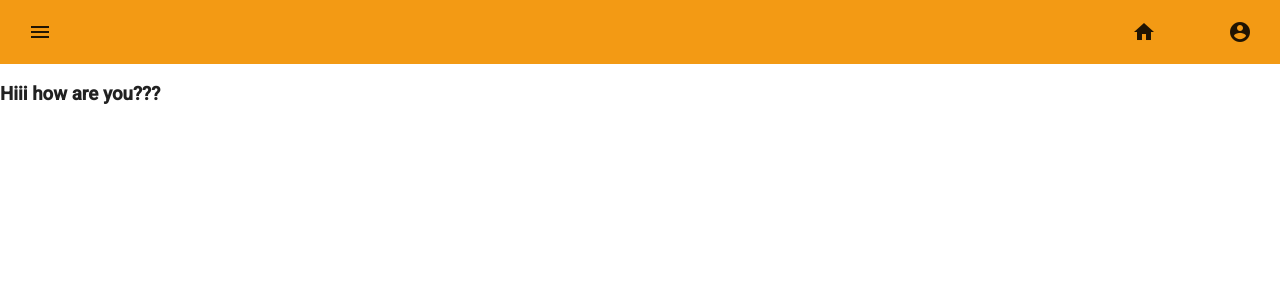
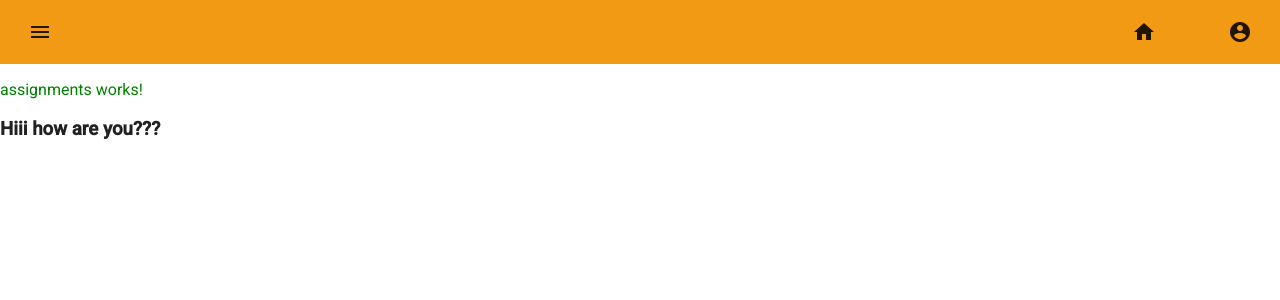
Before and after one commit to Colompykos/AngularFrontM1Miage2023_2024, an Angular app: page / in a window 1280 px wide. Shown: the top 300 px of the page. Built offline with nearby package versions, Linux system fonts and the light colour scheme.

Commit message:
Add an exemple of directive case

```diff
--- a/src/app/app.component.html
+++ b/src/app/app.component.html
@@ -1,3 +1,6 @@
+
+<!-- Toolbar Part-->
+
 <mat-toolbar class="toolbar">
     <div class="left-part">
         <button mat-icon-button class="icon menu-icon" aria-label="Example icon-button with menu icon" (click)="toggleSideNav($event)">
@@ -13,6 +16,8 @@
         </button>
     </div>
 </mat-toolbar>
+
+<!-- Sidenav Part-->
 
 <mat-drawer-container class="sidenav-container">
     <mat-drawer mode="side" class="sidenav" [opened]="sidenavState">
@@ -41,6 +46,9 @@
     </mat-drawer>
     <mat-drawer-content class="sidenav-content">
 
+        <!-- The part where to add each component with routes -->
+        <!-- <router-outlet></router-outlet> -->
+        <app-assignments appRendu></app-assignments>
       <h3>Hiii how are you???</h3>
 
     </mat-drawer-content>
--- a/src/app/app.module.ts
+++ b/src/app/app.module.ts
@@ -8,10 +8,12 @@ import { MatToolbarModule } from '@angular/material/toolbar';
 import { MatIconModule } from '@angular/material/icon';
 import { MatButtonModule } from '@angular/material/button';
 import {MatSidenavModule} from '@angular/material/sidenav';
+import { AssignmentsComponent } from './assignments/assignments.component';
+import { RenduDirective } from './shared/rendu.directive';
 
 
 @NgModule({
-  declarations: [AppComponent],
+  declarations: [AppComponent, AssignmentsComponent, RenduDirective],
   imports: [
     BrowserModule,
     AppRoutingModule,
--- /dev/null
+++ b/src/app/assignments/assignments.component.html
@@ -0,0 +1 @@
+<p>assignments works!</p>
--- /dev/null
+++ b/src/app/shared/rendu.directive.ts
@@ -0,0 +1,12 @@
+import { Directive,ElementRef } from '@angular/core';
+
+@Directive({
+  selector: '[appRendu]'
+})
+export class RenduDirective {
+
+  constructor(el:ElementRef) {
+    el.nativeElement.style.color="green";
+   }
+
+}
```
Also changed, not shown: src/app/assignments/assignments.component.ts (added, +10 -0 lines), src/app/assignments/assignments.component.css (added).
